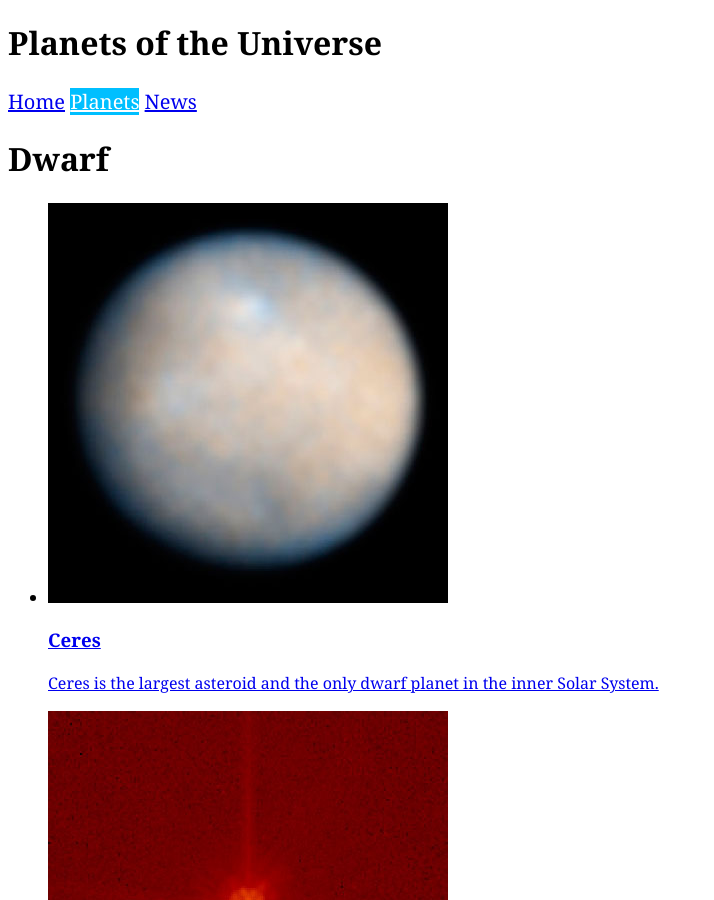
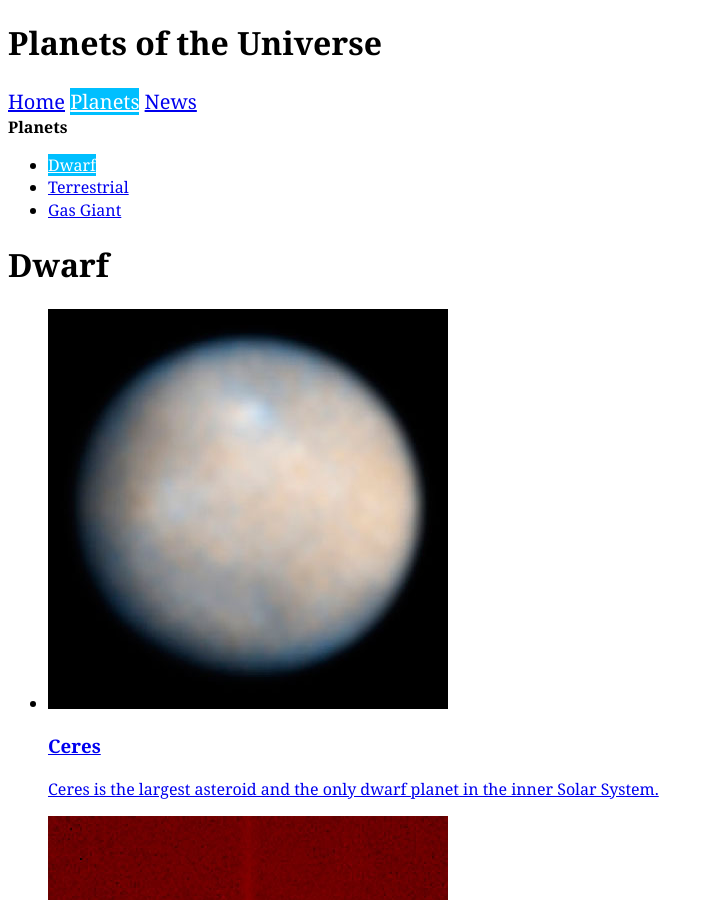
Before and after one commit to mcleangm/planets-of-the-universe, a Jekyll site: the page built from planets/dwarf/index.html, in a window 1280 px wide and 900 px high. Shown: the whole window, without its empty margins (0-714 px from the left). Built offline with Jekyll 4.4.1, drawn with Linux system fonts in a browser that asks for light colours.

Commit message:
Changed yml layout from default to planets for each planet so navigation still shows

```diff
--- a/planets/dwarf/index.html
+++ b/planets/dwarf/index.html
@@ -1,5 +1,5 @@
 ---
-layout: default
+layout: planets
 ---
 
 <h1>Dwarf</h1>
--- a/planets/gas-giant/index.html
+++ b/planets/gas-giant/index.html
@@ -1,5 +1,5 @@
 ---
-layout: default
+layout: planets
 ---
 
 <h1>Gas Giant</h1>
--- a/planets/terrestrial/index.html
+++ b/planets/terrestrial/index.html
@@ -1,5 +1,5 @@
 ---
-layout: default
+layout: planets
 ---
 
 <h1>Terrestrial</h1>
```
